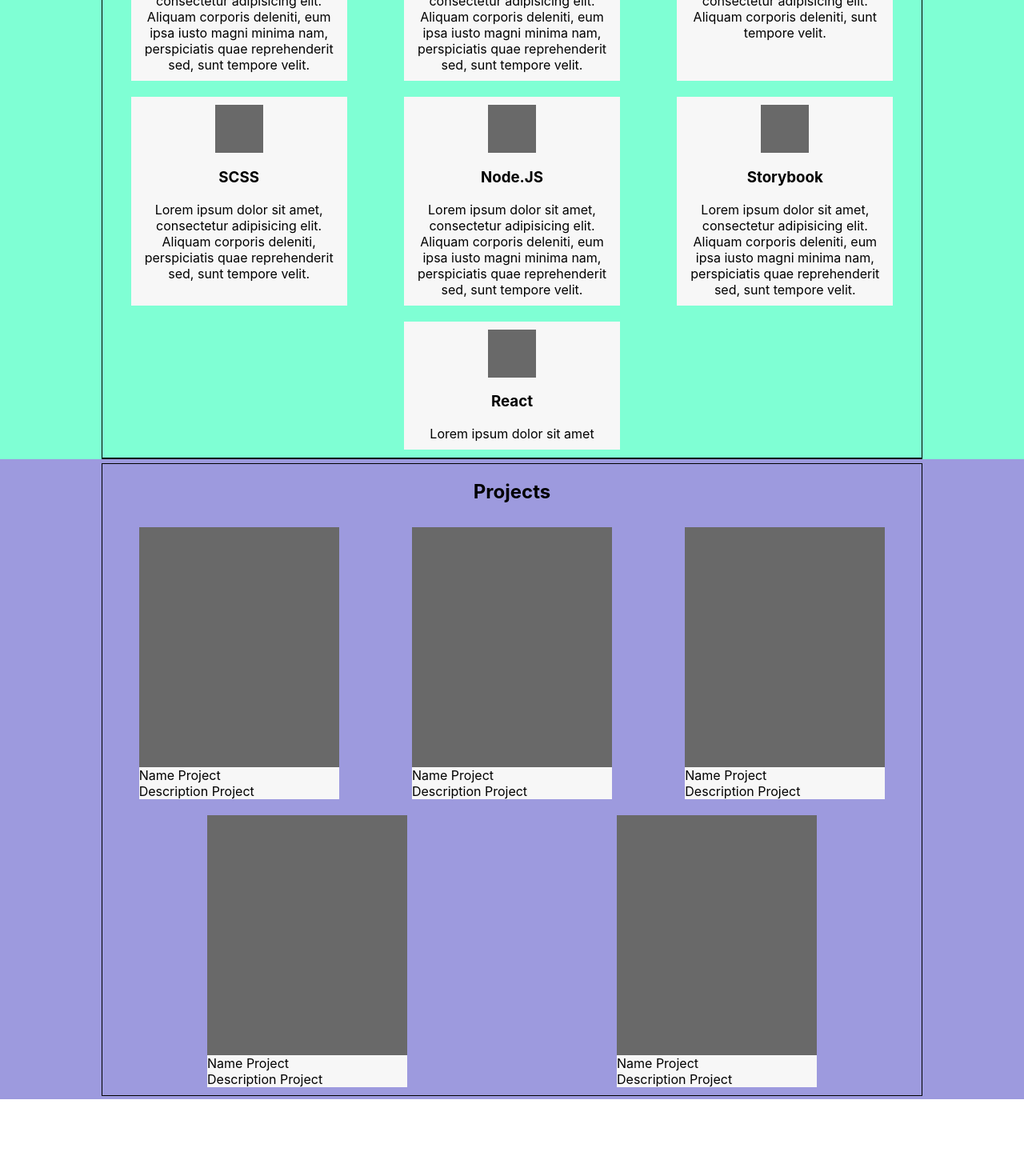
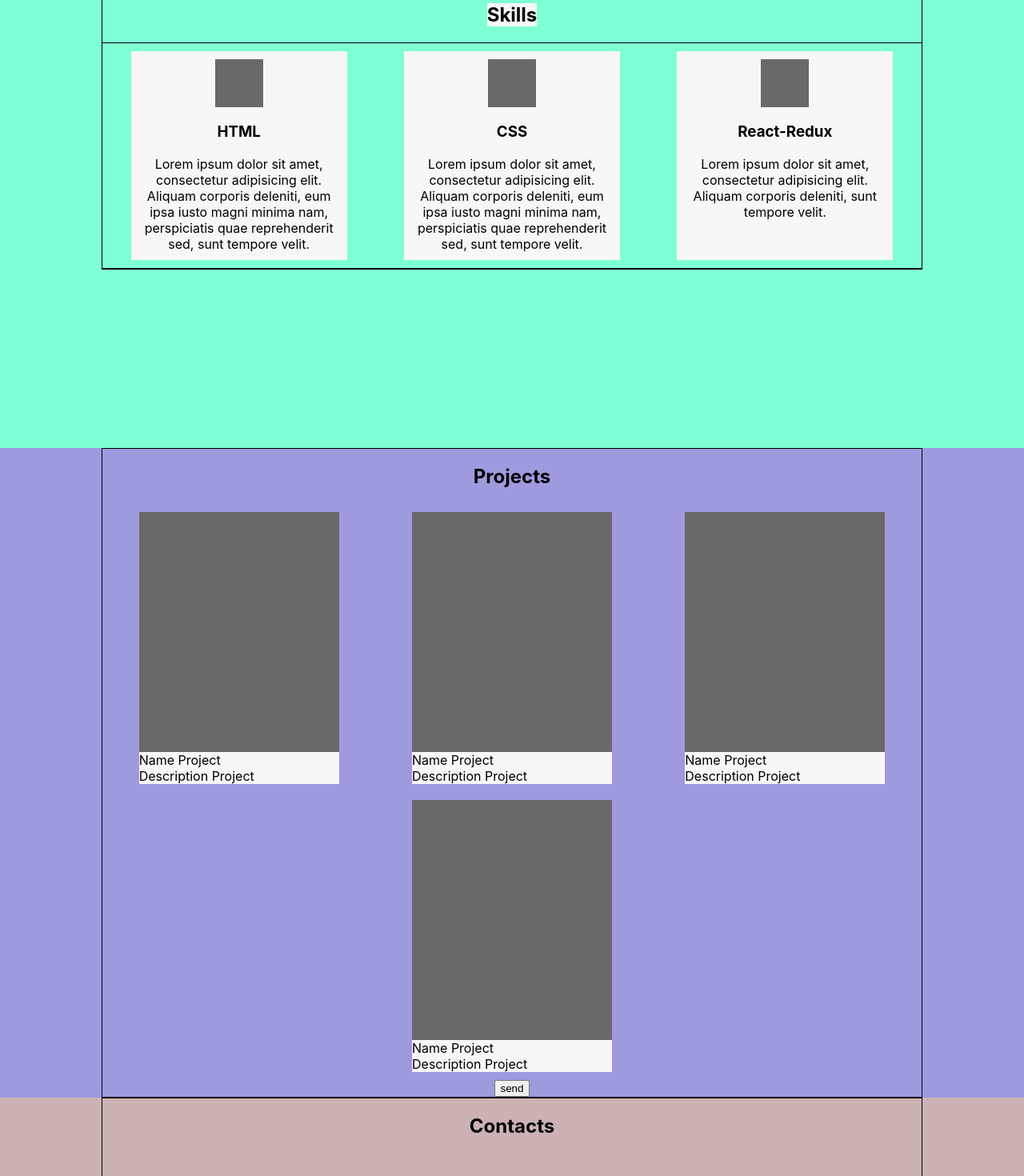
Before and after one commit to Albert1978lans/portfolio, a React (Create React App) app: page / in a window 1280 px wide. Shown: the part 1120-2590 px from the top of the page at 80% size. Before the commit the page ends 2494 px from the top, so only its background shows below. Built offline with nearby package versions, Linux system fonts and the light colour scheme.

Commit message:
Contacts

```diff
--- a/src/App.js
+++ b/src/App.js
@@ -3,6 +3,7 @@ import Header from "./header/Header";
 import Main from "./main/Main";
 import Skills from "./skills/Skills";
 import Projects from "./projects/Projects";
+import Contacts from "./contacts/contacts";
 
 function App() {
     return (
@@ -11,6 +12,7 @@ function App() {
             <Main/>
             <Skills/>
             <Projects/>
+            <Contacts/>
         </div>
     );
 }
--- a/src/common/styles/Container.module.css
+++ b/src/common/styles/Container.module.css
@@ -1,12 +1,7 @@
 .container {
-    max-width: 80%;
+    width: clamp(300px, 80vw, 1200px);
     height: 100%;
     margin: 0 auto;
     border: 1px solid;
+    /*margin: 11% 0 4% calc(36% - (683px - 100%)*0.2);*/
 }
-
-@media (max-width: 380px) {
-    .container {
-        max-width: 90%;
-    }
-}
--- /dev/null
+++ b/src/contacts/Contacts.module.css
@@ -0,0 +1,45 @@
+.contactsBlock {
+    height: 100vh;
+    background-color: #ccb2b2;
+}
+.contactsContainer {
+    /*height: 100%;*/
+    display: flex;
+    flex-direction: column;
+    justify-content: space-between;
+    align-items: center;
+}
+.contactInf {
+    /*width: 40%;*/
+    width: clamp(280px, 60vw, 700px);
+    display: flex;
+    flex-direction: column;
+    justify-content: space-around;
+    border: 1px solid;
+}
+
+.contactInf input {
+    margin: 20px 0px;
+    background-color: #f7f7f7;
+}
+
+.btn {
+    width: 80px;
+    margin-bottom: 20px;
+    font-size: 20px;
+}
+/*@media (max-width: 900px) {*/
+/*    .contactInf {*/
+/*        width: 50%;*/
+/*    }*/
+/*}*/
+/*@media (max-width: 749px) {*/
+/*    .contactInf {*/
+/*        width: 70%;*/
+/*    }*/
+/*}*/
+/*@media (max-width: 400px) {*/
+/*    .contactInf {*/
+/*        width: 90%;*/
+/*    }*/
+/*}*/
--- /dev/null
+++ b/src/contacts/contacts.js
@@ -0,0 +1,21 @@
+import s from './Contacts.module.css'
+import stylesContainer from '../common/styles/Container.module.css'
+
+function Contacts() {
+
+    return (
+        <div className={ s.contactsBlock}>
+            <div className={`${stylesContainer.container} ${s.contactsContainer}`}>
+                <h2>Contacts</h2>
+                <div className={s.contactInf}>
+                    <input/>
+                    <input/>
+                    <textarea name="" id="" cols="30" rows="10"></textarea>
+                </div>
+                <button className={s.btn}>send</button>
+            </div>
+        </div>
+    );
+}
+
+export default Contacts;
--- a/src/projects/Projects.js
+++ b/src/projects/Projects.js
@@ -14,8 +14,9 @@ function Projects() {
                     <Project/>
                     <Project/>
                     <Project/>
-                    <Project/>
+                    {/*<Project/>*/}
                 </div>
+                <button className={s.btn}>send</button>
             </div>
 
         </div>
--- a/src/projects/project/Project.js
+++ b/src/projects/project/Project.js
@@ -6,9 +6,8 @@ function Project() {
         <div className={s.project}>
 
             <div className={s.img}></div>
-
-                <span className={s.name}>Name Project</span>
-                <span className={s.description}>Description Project</span>
+            <span className={s.name}>Name Project</span>
+            <span className={s.description}>Description Project</span>
 
 
         </div>
--- a/src/skills/Skills.js
+++ b/src/skills/Skills.js
@@ -7,7 +7,8 @@ function Skills() {
     return (
         <div className={s.skillsBlock}>
 
-            <div className={`${stylesContainer.container} ${s.skillsContainer}`}>
+            <div className={stylesContainer.container}>
+                <div className={s.skillsContainer}>
                     <h2 className={s.title}>Skills</h2>
                     <div className={s.skills}>
                         <Skill title={'HTML'}
@@ -16,15 +17,18 @@ function Skills() {
                                description={'Lorem ipsum dolor sit amet, consectetur adipisicing elit. Aliquam corporis deleniti, eum ipsa iusto magni minima nam, perspiciatis quae reprehenderit sed, sunt tempore velit.'}/>
                         <Skill title={'React-Redux'}
                                description={'Lorem ipsum dolor sit amet, consectetur adipisicing elit. Aliquam corporis deleniti, sunt tempore velit.'}/>
-                    <Skill title={'SCSS'}
-                           description={'Lorem ipsum dolor sit amet, consectetur adipisicing elit. Aliquam corporis deleniti, perspiciatis quae reprehenderit sed, sunt tempore velit.'}/>
-                    <Skill title={'Node.JS'}
-                           description={'Lorem ipsum dolor sit amet, consectetur adipisicing elit. Aliquam corporis deleniti, eum ipsa iusto magni minima nam, perspiciatis quae reprehenderit sed, sunt tempore velit.'}/>
-                    <Skill title={'Storybook'}
-                           description={'Lorem ipsum dolor sit amet, consectetur adipisicing elit. Aliquam corporis deleniti, eum ipsa iusto magni minima nam, perspiciatis quae reprehenderit sed, sunt tempore velit.'}/>
+                        {/*<Skill title={'SCSS'}*/}
+                        {/*       description={'Lorem ipsum dolor sit amet, consectetur adipisicing elit. Aliquam corporis deleniti, perspiciatis quae reprehenderit sed, sunt tempore velit.'}/>*/}
+                        {/*<Skill title={'Node.JS'}*/}
+                        {/*       description={'Lorem ipsum dolor sit amet, consectetur adipisicing elit. Aliquam corporis deleniti, eum ipsa iusto magni minima nam, perspiciatis quae reprehenderit sed, sunt tempore velit.'}/>*/}
+                        {/*<Skill title={'Storybook'}*/}
+                        {/*       description={'Lorem ipsum dolor sit amet, consectetur adipisicing elit. Aliquam corporis deleniti, eum ipsa iusto magni minima nam, perspiciatis quae reprehenderit sed, sunt tempore velit.'}/>*/}
 
-                    <Skill title={'React'} description={'Lorem ipsum dolor sit amet'}/>
+                        {/*<Skill title={'React'} description={'Lorem ipsum dolor sit amet'}/>*/}
                     </div>
+
+                </div>
+
             </div>
 
         </div>
--- a/src/skills/Skills.module.css
+++ b/src/skills/Skills.module.css
@@ -6,7 +6,7 @@
     justify-content: center;
 }
 .skillsContainer {
-    /*height: 700px;*/
+    /*height: 100%;*/
     display: flex;
     flex-direction: column;
     justify-content: space-around;
@@ -23,3 +23,5 @@
     justify-content: space-around;
     flex-wrap: wrap;
 }
+
+/*calc(60% - (683px - 100%)*0.2)*/
```
Lines whose indentation alone changed are shown as unchanged.
